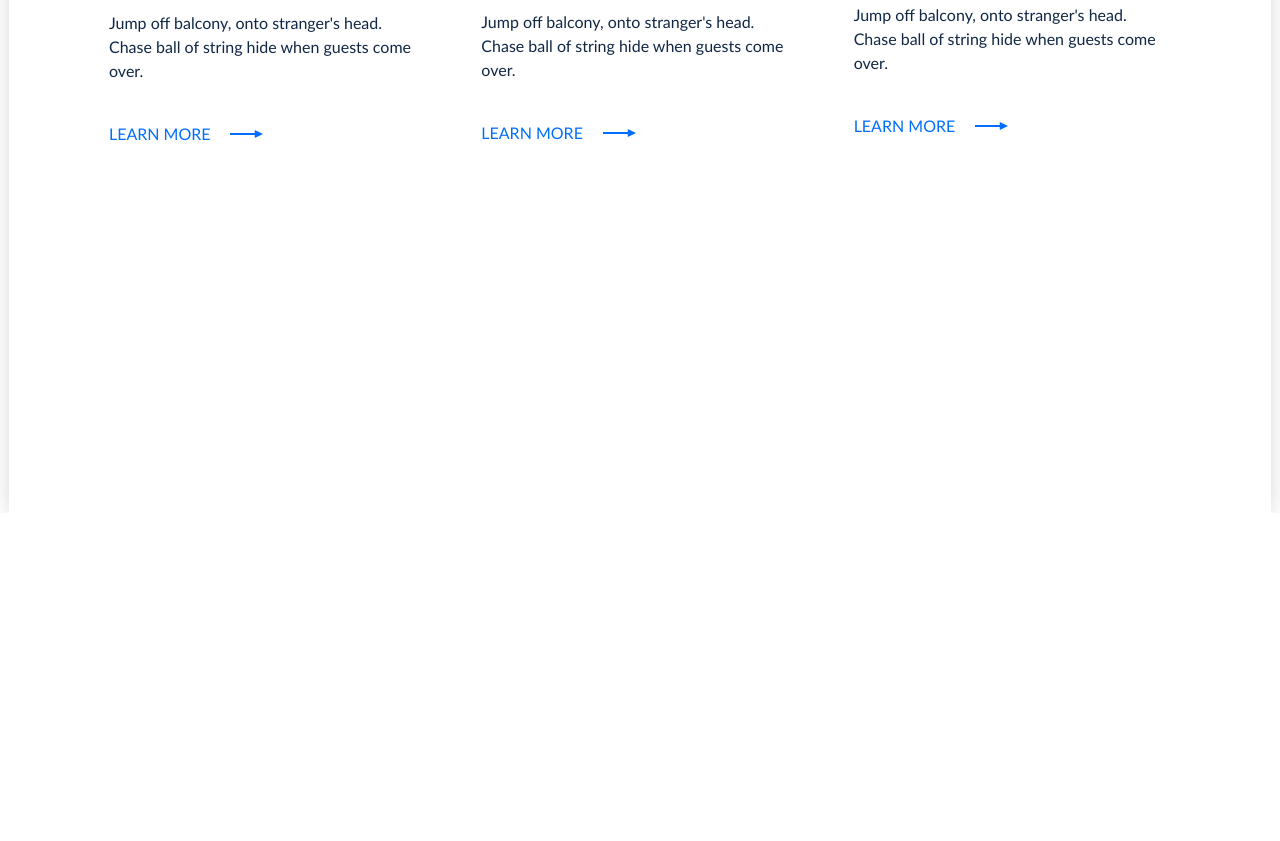
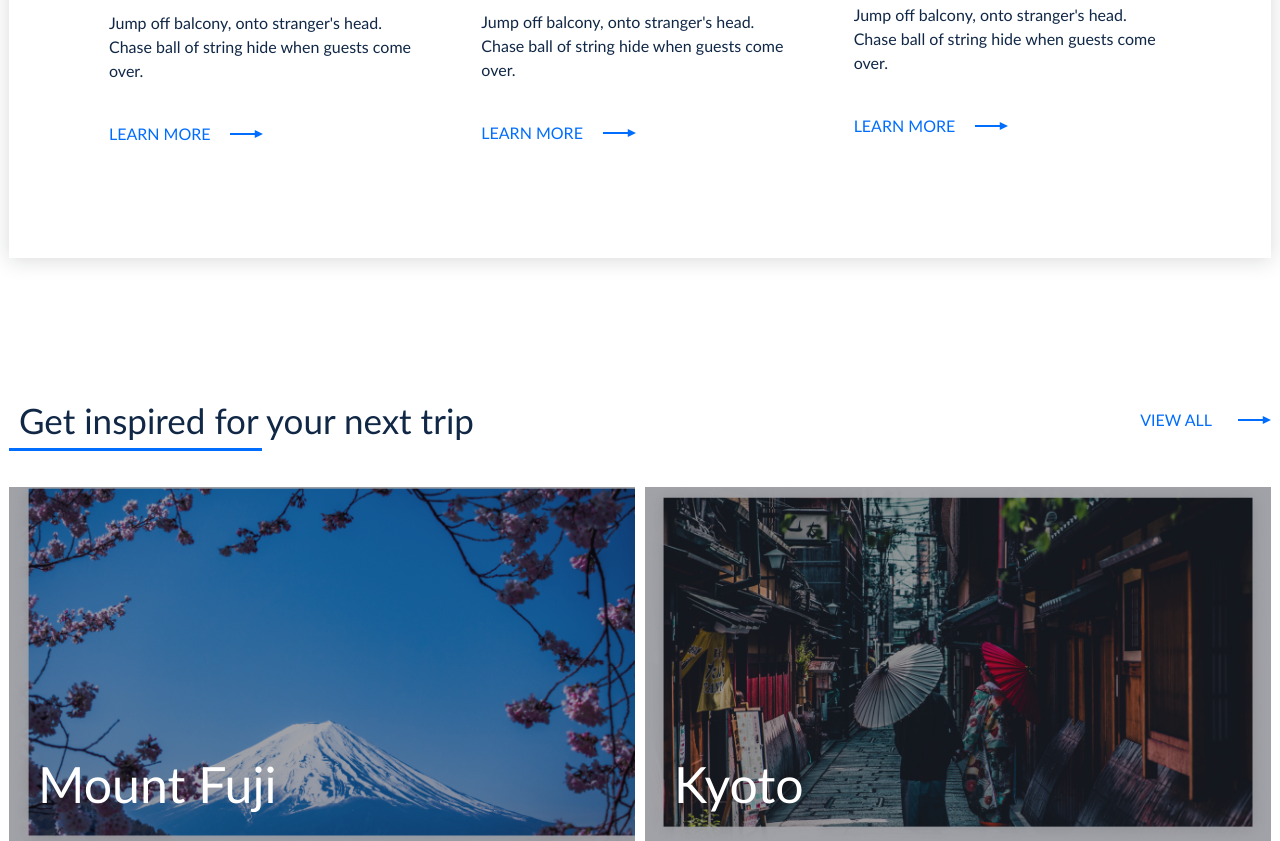
Before and after one commit to bymajka/Japan, a plain HTML site: page travel_landing_page/index.html in a window 1280 px wide. Shown: the part 1100-1941 px from the top of the page. Before the commit the page ends 1613 px from the top, so only its background shows below. Drawn offline with Linux system fonts and the light colour scheme.

Commit message:
Add files via upload

```diff
--- a/travel_landing_page/css/style.css
+++ b/travel_landing_page/css/style.css
@@ -499,7 +499,7 @@ header {
 
 .search-form__field {
   background-color: transparent;
-  background: url(../img/svg/Oval.svg) no-repeat left 6px;
+  background: url(../img/svg/Oval.svg) no-repeat left top;
   background-size: 20px;
   padding-left: 43px;
   padding-bottom: 22px;
@@ -543,11 +543,10 @@ header {
   margin: 0 auto;
   box-shadow: 0px 2px 20px rgba(21, 24, 36, 0.15993);
   position: relative;
-  height: 655px;
+  margin-bottom: 131px;
 }
 
 .benefits__cards {
-  height: 30vh;
   display: grid;
   grid-template-columns: repeat(3, 1fr);
   grid-column-gap: 55px;
@@ -565,7 +564,6 @@ header {
   left: 0;
   transform: translateY(-100%);
   background-color: white;
-  margin-bottom: 120px;
 }
 
 .benefits__card-pic {
@@ -588,6 +586,7 @@ header {
 
 .benefits__card {
   grid-column: span 1;
+  margin-bottom: 112px;
 }
 
 .benefits__card-more {
@@ -603,3 +602,102 @@ header {
 .benefits__card-more:hover, .benefits__card-more:focus {
   background: url(../img/svg/shape.svg) no-repeat right center;
 }
+
+.wrapper-full {
+  max-width: 1262px;
+  margin: 0 auto;
+}
+
+.section-title {
+  font-weight: 500;
+  font-size: 35px;
+  line-height: 42px;
+  color: #102746;
+  position: relative;
+  padding: 10px;
+}
+
+.section-title::after {
+  display: block;
+  content:'';
+  width: 253px;
+  height: 3px;
+  background-color: #006DFE;
+  position: absolute;
+  bottom: 0;
+  left: 0;
+}
+
+.places__caption {
+  display: flex;
+  flex-wrap: wrap;
+  align-items: center;
+  justify-content: space-between;
+  margin-bottom: 36px;
+}
+
+.places__title {
+  margin-right: 15px;
+
+}
+
+.view__all {
+  text-decoration: none;
+  background: url(../img/svg/Shape2.svg) no-repeat right center ;
+  padding-right: 59px;
+  color: #006DFE;
+  font-size: 16px;
+  line-height: 24px;
+}
+
+.view__all:hover, .view__all:focus {
+  opacity: 60%;
+}
+
+.places__cards {
+  display: grid;
+  grid-template-columns: repeat(6, 1fr);
+  grid-gap: 10px;
+}
+
+ .places__card_size_lg {
+  grid-column: span 3;
+ }
+
+ .places__card-piction {
+   transition: .15s all;
+  height: 354px;
+  object-fit: cover;
+  width: 100%;
+ }
+
+ .places__card {
+  position: relative;
+  overflow: hidden;
+ }
+
+ .places__card::after{
+  display: block;
+  content: '';
+  width: 100%;
+  height: 100%;
+  background-color: rgba(21, 24, 36, 0.4);
+  position: absolute;
+  top: 0;
+  left: 0;
+  z-index: 2;
+ }
+
+ .places__card-title {
+  font-size: 50px;
+  line-height: 60px;
+  color: #FFFFFF;
+  position: absolute;
+  bottom: 27px;
+  left: 29px;
+  z-index: 3;
+ }
+
+ .places__card:hover .places__card-piction{
+   transform: scale(1.05);
+ }
--- a/travel_landing_page/index.html
+++ b/travel_landing_page/index.html
@@ -113,7 +113,36 @@
 				</div>
 			</div>
 		</div>
-		</div>
+		</section>
+
+		<section class="places">
+			<div class="wrapper-full">
+				<div class="places__caption">
+                    <div class="title__field">
+					    <h2 class="places__title section-title">
+						  Get inspired for your next trip
+					    </h2>
+				    </div>
+					    <a href="!#" class="view__all">
+						  VIEW ALL
+					    </a>
+				    </div>
+               	<div class="places__cards">
+					<figure class="places__card places__card_size_lg">
+						    <img src="img/svg/place1.jpg" alt="Mount Fuji" class="places__card-piction">
+						<figcaption class="places__card-title">
+							Mount Fuji
+						</figcaption>
+					</figure>
+
+					<figure class="places__card places__card_size_lg">
+						     <img src="img/svg/place2.jpg" alt="Kyoto" class="places__card-piction">
+						<figcaption class="places__card-title">
+							 Kyoto
+						</figcaption>
+					</figure>
+				</div>
+			</div>
 		</section>
 	</main>
 </body>
```
Also changed, not shown: travel_landing_page/img/svg/Shape2.svg (added), travel_landing_page/img/svg/place1.jpg (added), travel_landing_page/img/svg/place2.jpg (added), travel_landing_page/img/svg/place3.jpg (added), travel_landing_page/img/svg/place4.jpg (added), travel_landing_page/img/svg/place5.jpg (added), 1 other file.
